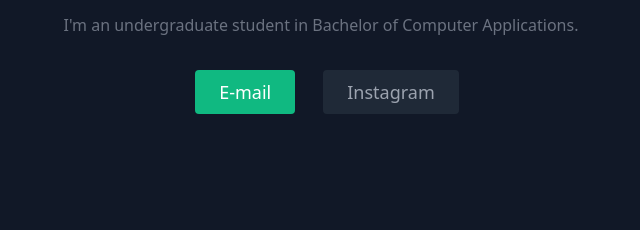
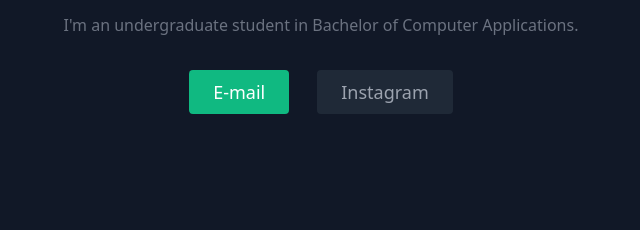
Before and after one commit to nishantsaini09/hello-github, a plain HTML site: page index.html in a window 1280 px wide. Shown: the part 570-800 px from the top of the page, 319-959 px from the left. Drawn offline with nearby package versions, Linux system fonts and the light colour scheme.

Commit message:
Update index.html

```diff
--- a/index.html
+++ b/index.html
@@ -51,7 +51,7 @@
                 <p class="leading-relaxed mb-8">I'm an undergraduate student in Bachelor of Computer Applications.
                 </p>
                 <div class="flex justify-center">
-                    <a class="ml-3 text-gray-600" href="mailto:nishantsaini009@gmail.com">
+                    <a href="mailto:nishantsaini009@gmail.com">
                         <button class="inline-flex text-white bg-green-500 border-0 py-2 px-6 focus:outline-none hover:bg-green-600 rounded text-lg">E-mail</button>
                     </a>
                     <a class="ml-3 text-gray-600" href="https://www.instagram.com/saininishant09/">
```
